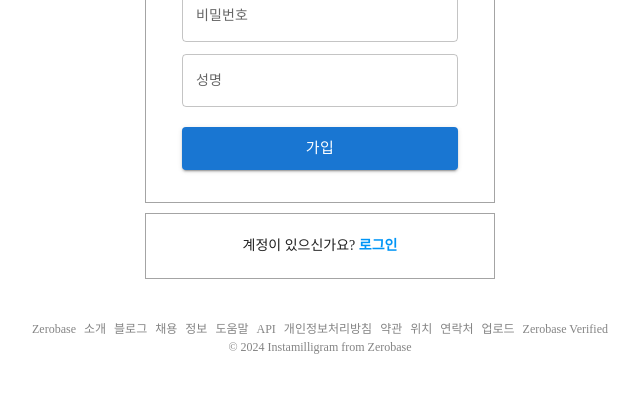
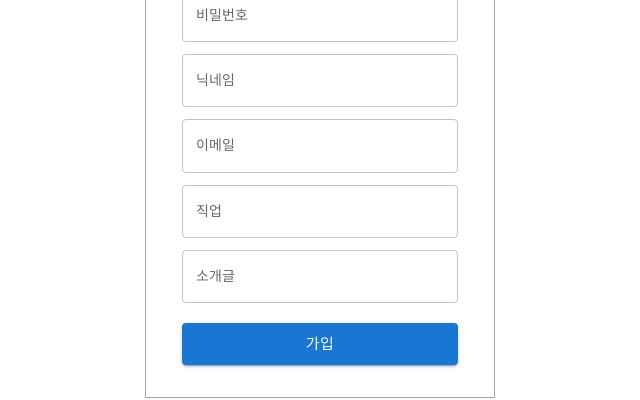
Before and after one commit to ite-zerobase/instamilligram-react, a React (Vite) app: page /signup in a window 1280 px wide. Shown: the part 270-670 px from the top of the page, without its empty margins (320-960 px from the left). Built offline with nearby package versions, Linux system fonts and the light colour scheme; a web font is replaced by a local one.

Commit message:
로그인기능 추가

```diff
--- a/src/pages/Login/LoginView.jsx
+++ b/src/pages/Login/LoginView.jsx
@@ -2,14 +2,59 @@ import { useNavigate } from 'react-router-dom';
 import styles from './LoginView.module.css';
 import Button from '@mui/material/Button';
 
-import TextField from '@mui/material/TextField';
+import { TextField, InputLabel } from '@mui/material';
+import axios from 'axios';
+import { useState } from 'react';
+
 const textFieldProps = {
   input: { style: { fontSize: 14 } },
   htmlInput: { style: { fontSize: 14 } },
   inputLabel: { style: { fontSize: 14 } },
 };
+
 function LoginView() {
   const navigate = useNavigate();
+  const [username, setUsername] = useState('');
+  const [password, setPassword] = useState('');
+  const [usernameValidationText, setUsernameValidationText] = useState('');
+  const [passwordValidationText, setPasswordValidationText] = useState('');
+  const [loginErrorText, setLoginErrorText] = useState('');
+
+  const onLogin = () => {
+    if (username.trim().length === 0) {
+      setUsernameValidationText('사용자명을 입력해주세요.');
+      return;
+    }
+    setUsernameValidationText('');
+    if (password.trim().length === 0) {
+      setPasswordValidationText('비밀번호를 입력해주세요.');
+      return;
+    }
+    setPasswordValidationText('');
+    axios
+      .post('http://apis.zerobase-ite.site/login', {
+        username,
+        password,
+      })
+      .then((res) => {
+        if (!res.data?.accessToken) {
+          setLoginErrorText('오류가 발생했습니다. 관리자에게 문의해주세요.');
+          console.error('토큰 없음');
+          console.error(res);
+          return;
+        }
+        window.localStorage.setItem('accessToken', res.data.accessToken);
+        navigate('/');
+      })
+      .catch((error) => {
+        if (error.response?.data?.message) {
+          setLoginErrorText(error.response.data?.message);
+        } else {
+          setLoginErrorText('오류가 발생했습니다. 관리자에게 문의해주세요.');
+          console.error(error);
+        }
+      });
+  };
   return (
     <div className="flex items-center justify-center w-full mb-5 h-[80vh]">
       <div className="h-[450px] mr-8">
@@ -30,22 +75,38 @@ function LoginView() {
                 fullWidth
                 slotProps={textFieldProps}
                 margin="dense"
+                error={usernameValidationText.length > 0}
+                helperText={usernameValidationText}
+                value={username}
+                onChange={(e) => setUsername(e.target.value)}
               />
               <TextField
+                type="password"
                 slotProps={textFieldProps}
                 label="비밀번호"
                 fullWidth
                 margin="dense"
+                error={passwordValidationText.length > 0}
+                helperText={passwordValidationText}
+                value={password}
+                onChange={(e) => setPassword(e.target.value)}
               />
             </div>
             <Button
-              onClick={() => navigate('/')}
+              onClick={onLogin}
               variant="contained"
               size="large"
               fullWidth
             >
               로그인
             </Button>
+            {loginErrorText.length > 0 && (
+              <InputLabel className="mt-1">
+                <div className="text-[#d32f2f] text-center text-sm">
+                  <span>{loginErrorText}</span>
+                </div>
+              </InputLabel>
+            )}
           </div>
         </section>
         <section className={styles.section}>
--- a/src/pages/Login/SignupView.jsx
+++ b/src/pages/Login/SignupView.jsx
@@ -33,7 +33,28 @@ function SignupView() {
               slotProps={textFieldProps}
             />
             <TextField
-              label="성명"
+              label="닉네임"
+              autoComplete="none"
+              fullWidth
+              margin="dense"
+              slotProps={textFieldProps}
+            />
+            <TextField
+              label="이메일"
+              autoComplete="none"
+              fullWidth
+              margin="dense"
+              slotProps={textFieldProps}
+            />
+            <TextField
+              label="직업"
+              autoComplete="none"
+              fullWidth
+              margin="dense"
+              slotProps={textFieldProps}
+            />
+            <TextField
+              label="소개글"
               autoComplete="none"
               fullWidth
               margin="dense"
```
